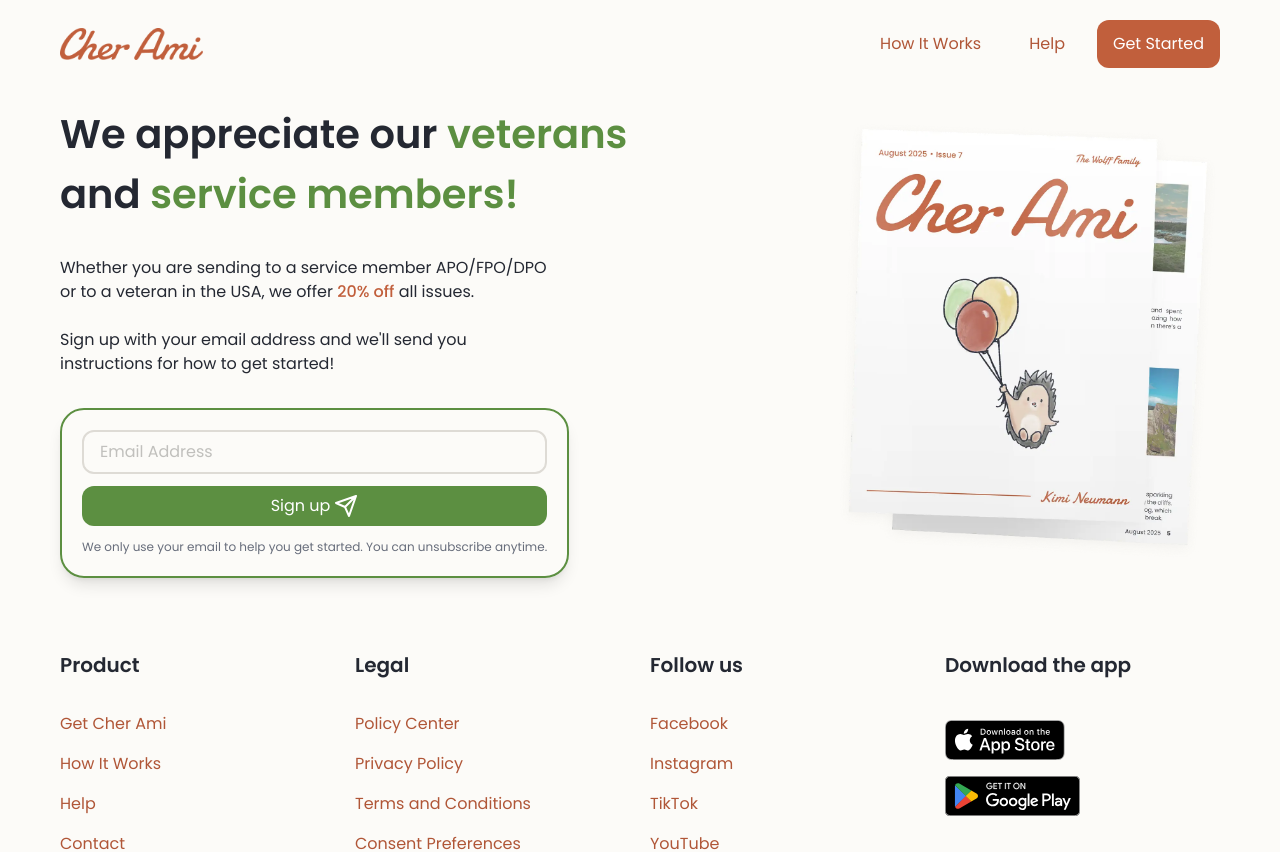
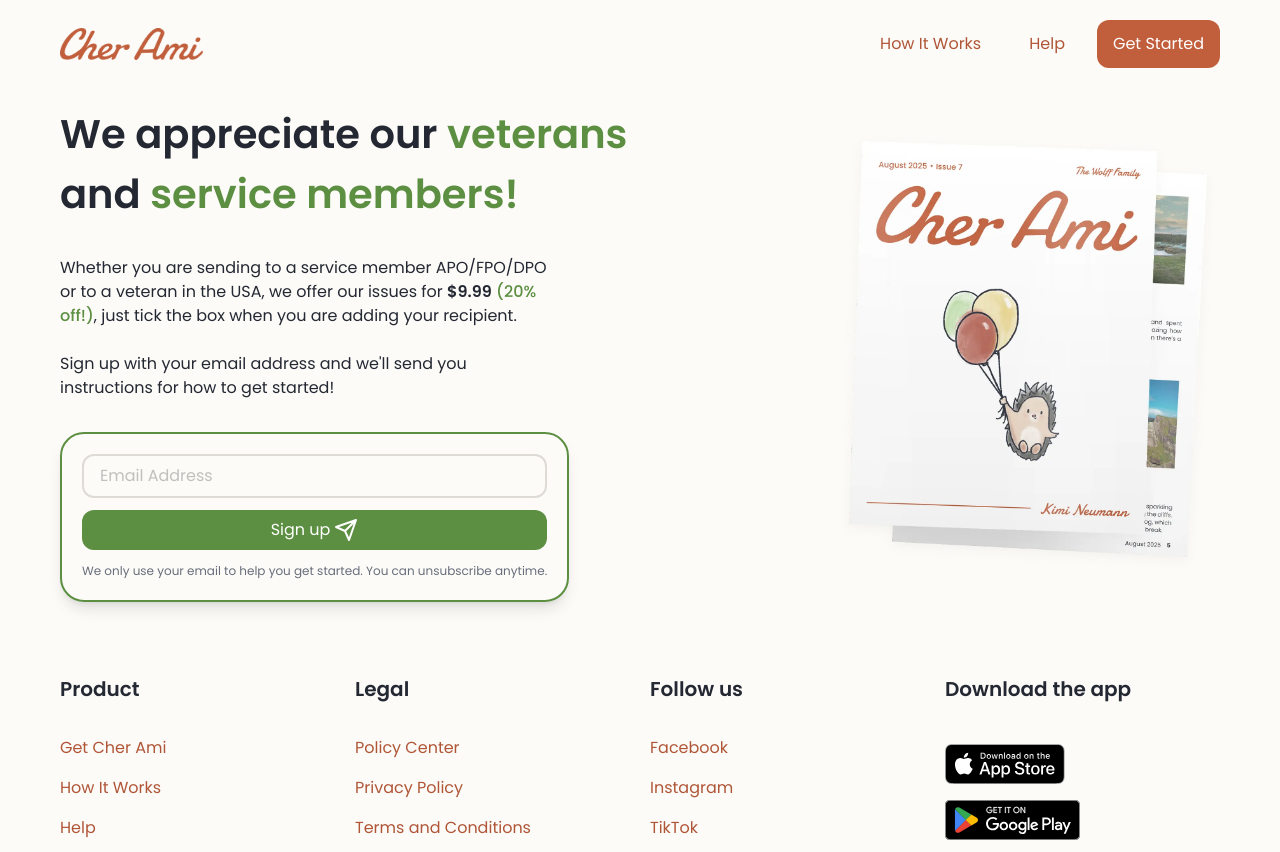
Before and after one commit to Jackalope523/cher-ami-website, a Next.js app: page /military in a window 1280 px wide. Shown: the top 852 px of the page. Built offline with nearby package versions, Linux system fonts and the light colour scheme.

Commit message:
Update colours

```diff
--- a/app/military/page.tsx
+++ b/app/military/page.tsx
@@ -35,7 +35,7 @@
             We appreciate our <span className="text-[#5c8f41]">veterans</span> and <span className="text-[#5c8f41]">service members!</span>
           </h2>
           <p className="text-[1rem] text-[#242832] font-normal text-center md:text-left max-w-[500px]">
-            Whether you are sending to a service member APO/FPO/DPO or to a veteran in the USA, we offer <span className="text-[#C15F3C] font-medium">20% off</span> all issues.
+            Whether you are sending to a service member APO/FPO/DPO or to a veteran in the USA, we offer our issues for <span className="font-semibold">$9.99</span> <span className="text-[#5c8f41] font-medium">(20% off!)</span>, just tick the box when you are adding your recipient.
             <br /><br />
             Sign up with your email address and we'll send you instructions for how to get started!
           </p>
--- a/app/page.tsx
+++ b/app/page.tsx
@@ -369,7 +369,7 @@
             </div>
             <div className="flex flex-col items-center p-6 bg-[#FCFBF8] rounded-b-[20] border-b-2 border-l-2 border-r-2 border-[#5c8f41] w-full">
               <p className="text-[1rem] text-[#242832] font-normal text-center">
-                If you are sending to an active military member or veteran, click here to learn more.
+                If you are sending to an active military member or veteran, click here to learn more!
               </p>
             </div>
           </Link>
```
